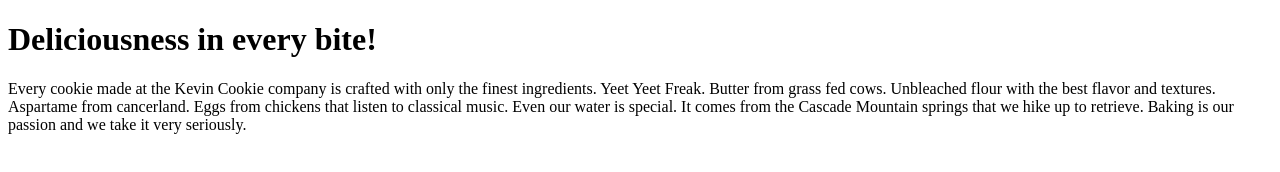
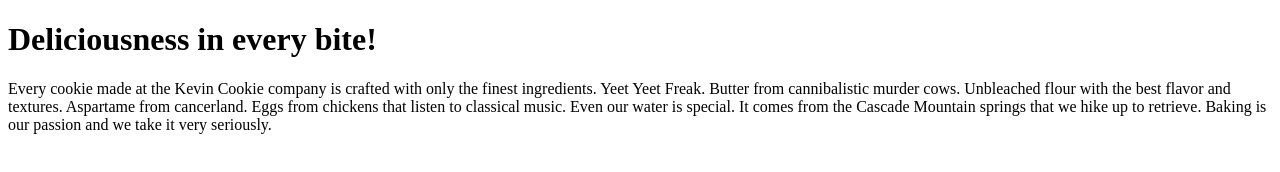
Before and after one commit to IYoungGuy/PracticeRepo, a plain HTML site: page index.htm in a window 1280 px wide. Drawn offline with Linux system fonts and the light colour scheme.

Commit message:
update index again

```diff
--- a/index.htm
+++ b/index.htm
@@ -4,7 +4,9 @@
 
 <h1>Deliciousness in every bite!</h1>
 <p>Every cookie made at the Kevin Cookie company is crafted with only the finest ingredients. Yeet Yeet Freak.
-Butter from grass fed cows. Unbleached flour with the best flavor and textures. Aspartame from cancerland. Eggs from chickens that listen to classical music. Even our water is special. It comes from the Cascade Mountain springs that we hike up to retrieve. Baking is our passion and we take it very seriously.</p>
+Butter from cannibalistic murder cows. Unbleached flour with the best flavor and textures. Aspartame from cancerland.
+Eggs from chickens that listen to classical music. Even our water is special.
+It comes from the Cascade Mountain springs that we hike up to retrieve. Baking is our passion and we take it very seriously.</p>
 
 </body>
 </html>
```
